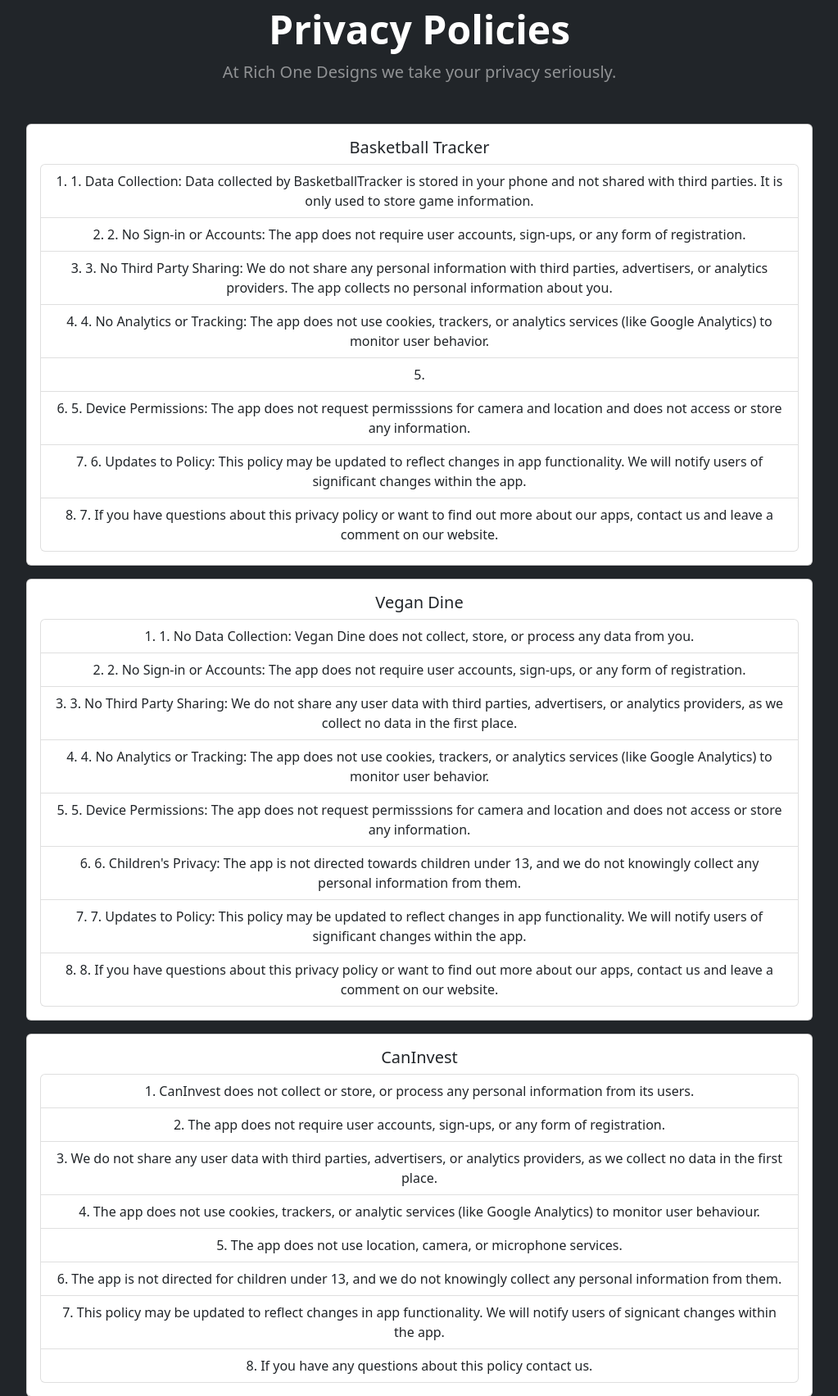
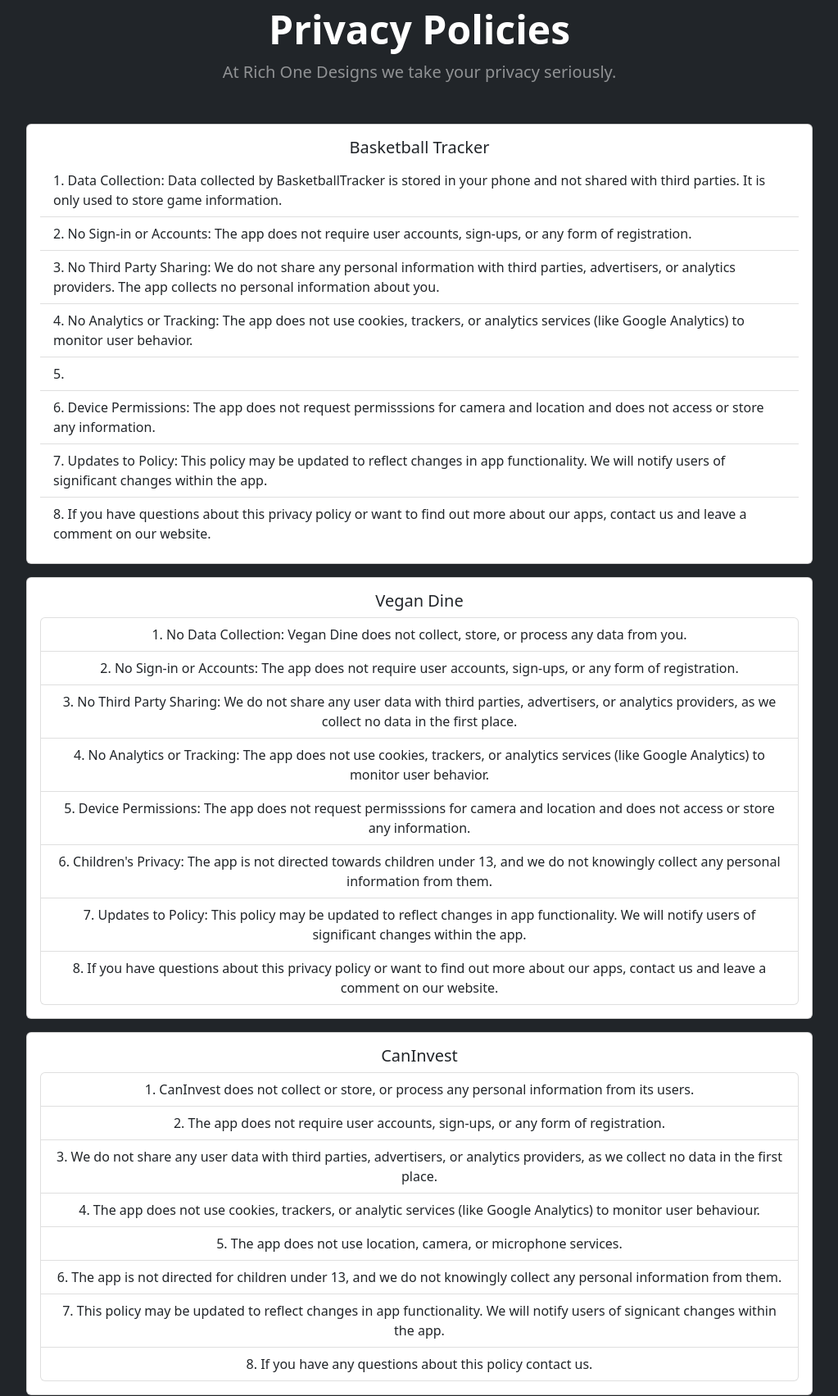
Before and after one commit to Rich4523/Richone-Designs, a Django app: page /privacy/ in a window 1280 px wide. Shown: the part 145-1848 px from the top of the page at 82% size, without its empty margins (128-1151 px from the left). Run offline with Django 5.2, Linux system fonts and the light colour scheme; some libraries are stand-ins or nearby versions.

Commit message:
privacy policy correction

```diff
--- a/info/templates/privacy.html
+++ b/info/templates/privacy.html
@@ -18,14 +18,14 @@
         <div class="card w-75 mb-3">
           <div class="card-body">
             <h5 class="card-title">Basketball Tracker</h5>
-            <ol class="list-group list-group-numbered">
-              <li class="list-group-item">1. Data Collection: Data collected by BasketballTracker is stored in your phone and not shared with third parties. It is only used to store game information.</li>
-              <li class="list-group-item">2. No Sign-in or Accounts: The app does not require user accounts, sign-ups, or any form of registration.</li>
-              <li class="list-group-item">3. No Third Party Sharing: We do not share any personal information with third parties, advertisers, or analytics providers. The app collects no personal information about you.</li>
-              <li class="list-group-item">4. No Analytics or Tracking: The app does not use cookies, trackers, or analytics services (like Google Analytics) to monitor user behavior.</li><li class="list-group-item"></li>
-              <li class="list-group-item">5. Device Permissions: The app does not request permisssions for camera and location  and does not access or store any information.</li>
-              <li class="list-group-item">6. Updates to Policy: This policy may be updated to reflect changes in app functionality. We will notify users of significant changes within the app.</li>
-              <li class="list-group-item">7. If you have questions about this privacy policy or want to find out more about our apps, contact us and leave a comment on our website.</li>
+            <ol class="list-group list-group-numbered list-group-flush text-start">
+              <li class="list-group-item">Data Collection: Data collected by BasketballTracker is stored in your phone and not shared with third parties. It is only used to store game information.</li>
+              <li class="list-group-item">No Sign-in or Accounts: The app does not require user accounts, sign-ups, or any form of registration.</li>
+              <li class="list-group-item">No Third Party Sharing: We do not share any personal information with third parties, advertisers, or analytics providers. The app collects no personal information about you.</li>
+              <li class="list-group-item">No Analytics or Tracking: The app does not use cookies, trackers, or analytics services (like Google Analytics) to monitor user behavior.</li><li class="list-group-item"></li>
+              <li class="list-group-item">Device Permissions: The app does not request permisssions for camera and location  and does not access or store any information.</li>
+              <li class="list-group-item">Updates to Policy: This policy may be updated to reflect changes in app functionality. We will notify users of significant changes within the app.</li>
+              <li class="list-group-item">If you have questions about this privacy policy or want to find out more about our apps, contact us and leave a comment on our website.</li>
             </ol>
 
           </div>
@@ -36,14 +36,14 @@
           <div class="card-body">
             <h5 class="card-title">Vegan Dine</h5>
             <ol class="list-group list-group-numbered">
-              <li class="list-group-item">1. No Data Collection: Vegan Dine does not collect, store, or process any data from you.</li>
-              <li class="list-group-item">2. No Sign-in or Accounts: The app does not require user accounts, sign-ups, or any form of registration.</li>
-              <li class="list-group-item">3. No Third Party Sharing: We do not share any user data with third parties, advertisers, or analytics providers, as we collect no data in the first place.</li>
-              <li class="list-group-item">4. No Analytics or Tracking: The app does not use cookies, trackers, or analytics services (like Google Analytics) to monitor user behavior.</li>
-              <li class="list-group-item">5. Device Permissions: The app does not request permisssions for camera and location  and does not access or store any information.</li>
-              <li class="list-group-item">6. Children's Privacy: The app is not directed towards children under 13, and we do not knowingly collect any personal information from them.</li>
-              <li class="list-group-item">7. Updates to Policy: This policy may be updated to reflect changes in app functionality. We will notify users of significant changes within the app.</li>
-              <li class="list-group-item">8. If you have questions about this privacy policy or want to find out more about our apps, contact us and leave a comment on our website.</li>
+              <li class="list-group-item">No Data Collection: Vegan Dine does not collect, store, or process any data from you.</li>
+              <li class="list-group-item">No Sign-in or Accounts: The app does not require user accounts, sign-ups, or any form of registration.</li>
+              <li class="list-group-item">No Third Party Sharing: We do not share any user data with third parties, advertisers, or analytics providers, as we collect no data in the first place.</li>
+              <li class="list-group-item">No Analytics or Tracking: The app does not use cookies, trackers, or analytics services (like Google Analytics) to monitor user behavior.</li>
+              <li class="list-group-item">Device Permissions: The app does not request permisssions for camera and location  and does not access or store any information.</li>
+              <li class="list-group-item">Children's Privacy: The app is not directed towards children under 13, and we do not knowingly collect any personal information from them.</li>
+              <li class="list-group-item">Updates to Policy: This policy may be updated to reflect changes in app functionality. We will notify users of significant changes within the app.</li>
+              <li class="list-group-item">If you have questions about this privacy policy or want to find out more about our apps, contact us and leave a comment on our website.</li>
 
             </ol>
           </div>
```
